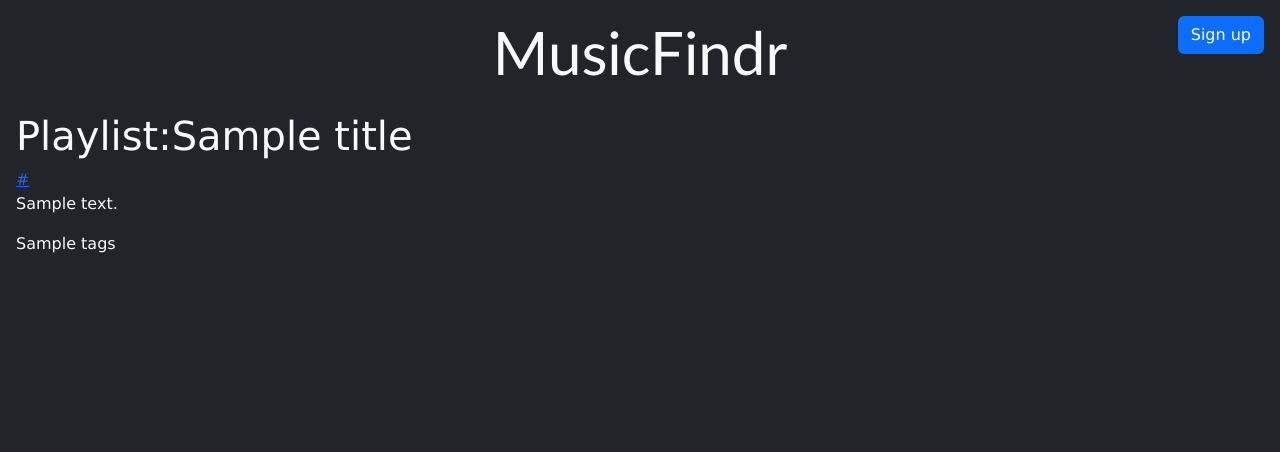
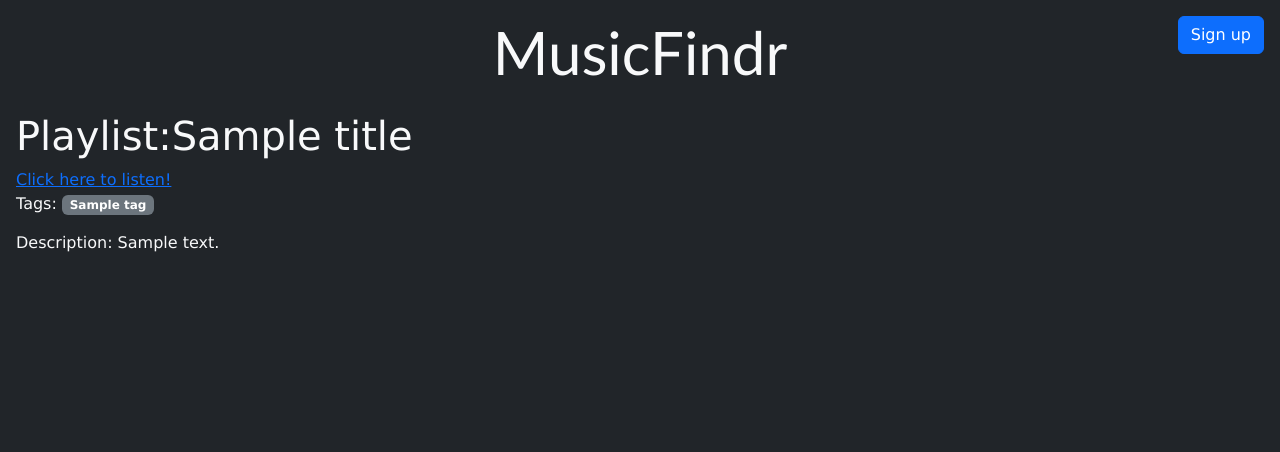
Before and after one commit to itsinfi/MusicFindr, a Flask app: template templates/content/playlistDetail.html in a window 1280 px wide. Shown: the top 452 px of the page. Run offline with Flask 3, Linux system fonts and the light colour scheme; the template is opened without the code that fills it: most values are stand-ins (such as "Sample title", 1, 10 or a date in 2020); parts of the project's set-up code (start-up, migrations or seed data) failed here and were passed over; some libraries are stand-ins or nearby versions.

Commit message:
tags are now shown as badges and a few other small changes to playlistDetailView that make it look a little bit nicer than before

```diff
--- a/templates/content/playlistDetail.html
+++ b/templates/content/playlistDetail.html
@@ -4,7 +4,15 @@
 
 {% block content %}
     <h1>Playlist:{{ title }}</h1>
-    <a id = "link" href={{ link }}>{{ link }}</a>
-    <p id="description">{{ description }}</p>
-    <p id="tags">{{ tags }}</p>
+    <a id = "link" href={{ link }}>Click here to listen!</a>
+    <!-- tag chips -->
+    <!-- <p id="tags">Tags: {{ tags }}</p> -->
+    <div id="tag-descriptor">Tags:
+        {% for tag in tags %}
+        <p class="badge bg-secondary">
+            {{ tag }}
+        </p>
+        {% endfor %}
+    </div>
+    <p id="description">Description: {{ description }}</p>
 {% endblock %}
```
